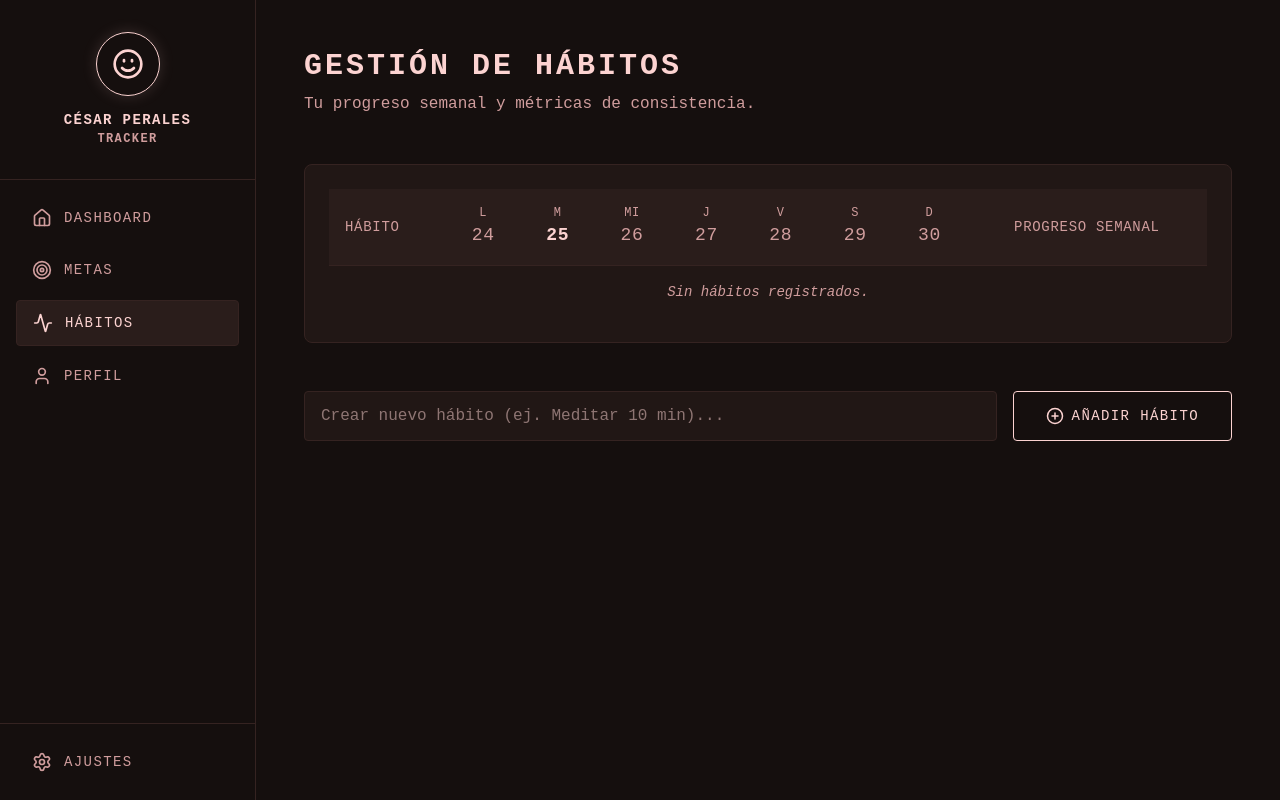
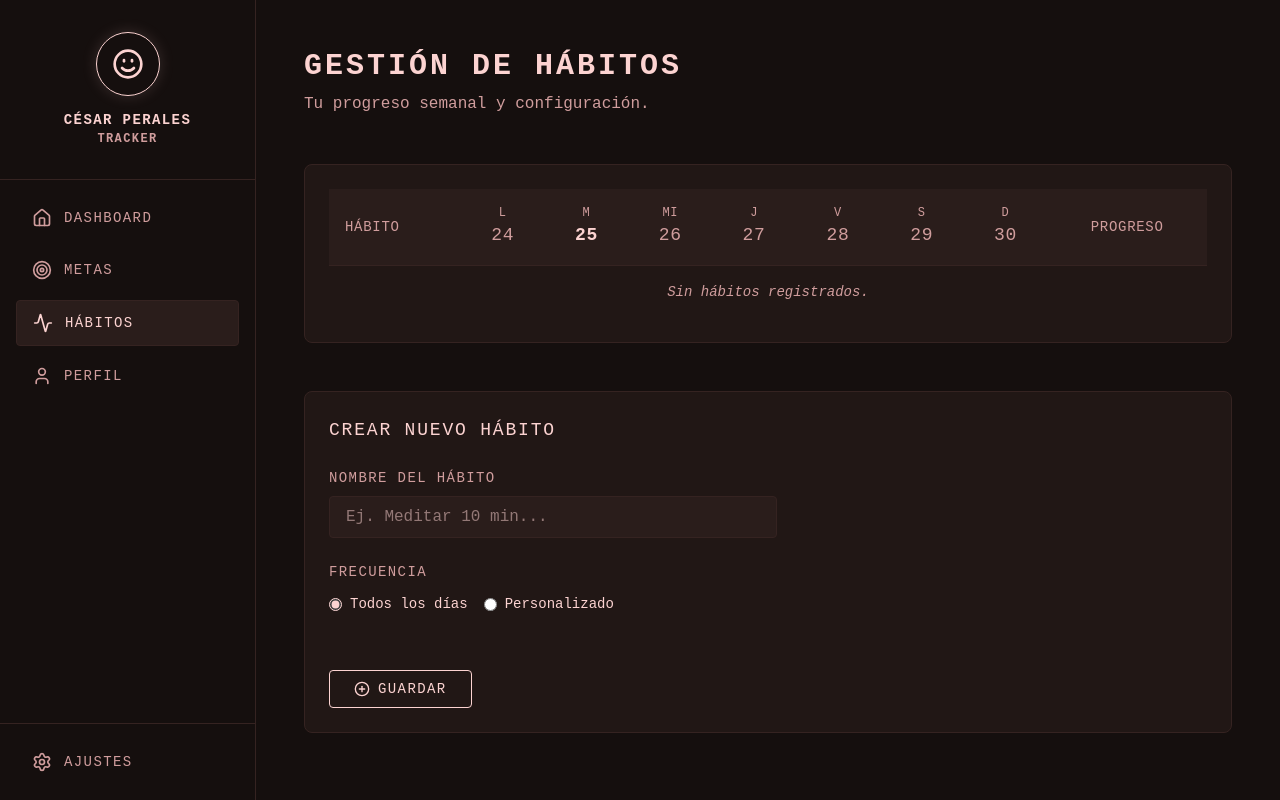
Before and after one commit to CdeCasurpie/CdeCasurpieTracker, a React (Vite) app: page /habitos in a window 1280 px wide. Built offline with nearby package versions, Linux system fonts and the light colour scheme.

Commit message:
Enhance habits: Add custom day scheduling and daily filtering

```diff
--- a/src/views/HabitsView.tsx
+++ b/src/views/HabitsView.tsx
@@ -1,24 +1,36 @@
 import React, { useState } from 'react';
 import { useTrackerStore } from '../store/useTrackerStore';
-import { PlusCircle, CheckSquare, Square } from 'lucide-react';
+import { PlusCircle, CheckSquare, Square, Minus } from 'lucide-react';
 import { format, startOfWeek, addDays, isSameDay } from 'date-fns';
 
 export const HabitsView: React.FC = () => {
     const { data, addHabit, toggleHabitLog } = useTrackerStore();
     const [newHabitName, setNewHabitName] = useState('');
+    const [scheduleType, setScheduleType] = useState<'daily' | 'custom'>('daily');
+    const [customSchedule, setCustomSchedule] = useState({ L: true, M: true, Mi: true, J: true, V: true, S: true, D: false });
 
     const handleAddHabit = (e: React.FormEvent) => {
         e.preventDefault();
         if (newHabitName.trim()) {
-            addHabit(newHabitName, { L: true, M: true, Mi: true, J: true, V: true, S: true, D: true });
+            const finalSchedule = scheduleType === 'daily'
+                ? { L: true, M: true, Mi: true, J: true, V: true, S: true, D: true }
+                : customSchedule;
+
+            addHabit(newHabitName, finalSchedule);
             setNewHabitName('');
+            setScheduleType('daily');
+            setCustomSchedule({ L: true, M: true, Mi: true, J: true, V: true, S: true, D: false });
         }
+    };
+
+    const toggleCustomDay = (day: keyof typeof customSchedule) => {
+        setCustomSchedule(prev => ({ ...prev, [day]: !prev[day] }));
     };
 
     const today = new Date();
     const startOfCurrentWeek = startOfWeek(today, { weekStartsOn: 1 });
     const weekDays = Array.from({ length: 7 }).map((_, i) => addDays(startOfCurrentWeek, i));
-    const dayLabels = ['L', 'M', 'Mi', 'J', 'V', 'S', 'D'];
+    const dayLabels = ['L', 'M', 'Mi', 'J', 'V', 'S', 'D'] as const;
 
     const getHabitLogForDate = (habitId: string, date: Date) => {
         const dateStr = format(date, 'yyyy-MM-dd');
@@ -29,7 +41,7 @@ export const HabitsView: React.FC = () => {
         <div className="space-y-12 animate-fade-in">
             <header>
                 <h2 className="text-3xl font-bold tracking-widest uppercase">Gestión de Hábitos</h2>
-                <p className="text-cde-text-muted mt-2">Tu progreso semanal y métricas de consistencia.</p>
+                <p className="text-cde-text-muted mt-2">Tu progreso semanal y configuración.</p>
             </header>
 
             <section className="bg-cde-bg-light border border-cde-border p-6 rounded-lg overflow-x-auto">
@@ -47,7 +59,7 @@ export const HabitsView: React.FC = () => {
                                     </div>
                                 </th>
                             ))}
-                            <th className="p-4 font-normal text-center uppercase">Progreso Semanal</th>
+                            <th className="p-4 font-normal text-center uppercase">Progreso</th>
                         </tr>
                     </thead>
                     <tbody>
@@ -57,33 +69,57 @@ export const HabitsView: React.FC = () => {
                             </tr>
                         )}
                         {data.habits.map(habit => {
-                            const executedDays = weekDays.filter(date => getHabitLogForDate(habit.id, date)?.executed).length;
-                            const totalScheduled = 7;
-                            const progress = Math.round((executedDays / totalScheduled) * 100);
+                            let totalScheduled = 0;
+                            let executedDays = 0;
+
+                            const dayMapping = { 0: 'D', 1: 'L', 2: 'M', 3: 'Mi', 4: 'J', 5: 'V', 6: 'S' } as const;
+
+                            // Calculate progress based strictly on scheduled days
+                            weekDays.forEach((date) => {
+                                const dayIndex = date.getDay() as keyof typeof dayMapping;
+                                const dayKey = dayMapping[dayIndex];
+
+                                if (habit.schedule[dayKey as keyof typeof habit.schedule]) {
+                                    totalScheduled++;
+                                    if (getHabitLogForDate(habit.id, date)?.executed) {
+                                        executedDays++;
+                                    }
+                                }
+                            });
+
+                            const progress = totalScheduled === 0 ? 0 : Math.round((executedDays / totalScheduled) * 100);
 
                             return (
                                 <tr key={habit.id} className="border-b border-cde-border hover:bg-cde-bg-lighter/50 transition-colors">
                                     <td className="p-4 font-medium">{habit.name}</td>
                                     {weekDays.map((date, i) => {
+                                        const dayIndex = date.getDay() as keyof typeof dayMapping;
+                                        const dayKey = dayMapping[dayIndex];
+                                        const isScheduled = habit.schedule[dayKey as keyof typeof habit.schedule];
                                         const log = getHabitLogForDate(habit.id, date);
                                         const isExecuted = log?.executed || false;
+
                                         return (
                                             <td key={i} className="p-4 text-center">
+                                                {!isScheduled ? (
+                                                    <div className="flex justify-center text-cde-border"><Minus size={20} /></div>
+                                                ) : (
                                                     <button
                                                         onClick={() => toggleHabitLog(habit.id, date)}
                                                         className={`transition-colors ${isExecuted ? 'text-cde-text' : 'text-cde-text-muted hover:text-white'}`}
                                                     >
                                                         {isExecuted ? <CheckSquare size={22} /> : <Square size={22} />}
                                                     </button>
+                                                )}
                                             </td>
                                         );
                                     })}
                                     <td className="p-4">
                                         <div className="flex items-center gap-2 justify-center">
-                                            <div className="w-20 bg-cde-bg-lighter h-2 rounded-full overflow-hidden">
+                                            <div className="w-16 bg-cde-bg-lighter h-2 rounded-full overflow-hidden">
                                                 <div className="h-full bg-cde-text transition-all" style={{ width: `${progress}%` }}></div>
                                             </div>
-                                            <span className="text-xs w-8">{progress}%</span>
+                                            <span className="text-xs w-8 text-right">{progress}%</span>
                                         </div>
                                     </td>
                                 </tr>
@@ -93,17 +129,56 @@ export const HabitsView: React.FC = () => {
                 </table>
             </section>
 
-            <section>
-                <form onSubmit={handleAddHabit} className="flex gap-4">
+            <section className="bg-cde-bg-light border border-cde-border p-6 rounded-lg">
+                <h3 className="text-lg tracking-widest uppercase mb-6">Crear Nuevo Hábito</h3>
+                <form onSubmit={handleAddHabit} className="flex flex-col gap-6">
+                    <div>
+                        <label className="block text-sm uppercase tracking-widest text-cde-text-muted mb-2">Nombre del hábito</label>
                         <input
                             type="text"
                             value={newHabitName}
                             onChange={e => setNewHabitName(e.target.value)}
-                        placeholder="Crear nuevo hábito (ej. Meditar 10 min)..."
-                        className="bg-cde-bg-light border border-cde-border px-4 py-3 rounded focus:outline-none focus:border-cde-text flex-1"
+                            placeholder="Ej. Meditar 10 min..."
+                            className="bg-cde-bg-lighter border border-cde-border px-4 py-2 rounded focus:outline-none focus:border-cde-text w-full max-w-md"
+                            required
                         />
-                    <button type="submit" className="border border-cde-text px-8 py-3 rounded hover:bg-cde-text hover:text-cde-bg transition-colors flex items-center gap-2 uppercase tracking-widest text-sm">
-                        <PlusCircle size={18} /> Añadir Hábito
+                    </div>
+
+                    <div>
+                        <label className="block text-sm uppercase tracking-widest text-cde-text-muted mb-3">Frecuencia</label>
+                        <div className="flex gap-4 mb-4">
+                            <label className="flex items-center gap-2 cursor-pointer">
+                                <input type="radio" checked={scheduleType === 'daily'} onChange={() => setScheduleType('daily')} className="accent-cde-text" />
+                                <span className="text-sm">Todos los días</span>
+                            </label>
+                            <label className="flex items-center gap-2 cursor-pointer">
+                                <input type="radio" checked={scheduleType === 'custom'} onChange={() => setScheduleType('custom')} className="accent-cde-text" />
+                                <span className="text-sm">Personalizado</span>
+                            </label>
+                        </div>
+
+                        {scheduleType === 'custom' && (
+                            <div className="flex gap-3">
+                                {dayLabels.map(day => (
+                                    <button
+                                        type="button"
+                                        key={day}
+                                        onClick={() => toggleCustomDay(day as keyof typeof customSchedule)}
+                                        className={`w-10 h-10 rounded border flex items-center justify-center text-sm font-bold transition-colors ${
+                                            customSchedule[day as keyof typeof customSchedule]
+                                                ? 'bg-cde-text text-cde-bg border-cde-text'
+                                                : 'bg-cde-bg-lighter text-cde-text-muted border-cde-border hover:border-cde-text'
+                                        }`}
+                                    >
+                                        {day}
+                                    </button>
+                                ))}
+                            </div>
+                        )}
+                    </div>
+
+                    <button type="submit" className="self-start border border-cde-text px-6 py-2 rounded hover:bg-cde-text hover:text-cde-bg transition-colors flex items-center gap-2 uppercase tracking-widest text-sm mt-4">
+                        <PlusCircle size={16} /> Guardar
                     </button>
                 </form>
             </section>
```
Also changed, not shown: src/views/DashboardView.tsx (+20 -4 lines). Lines whose indentation alone changed are shown as unchanged.
